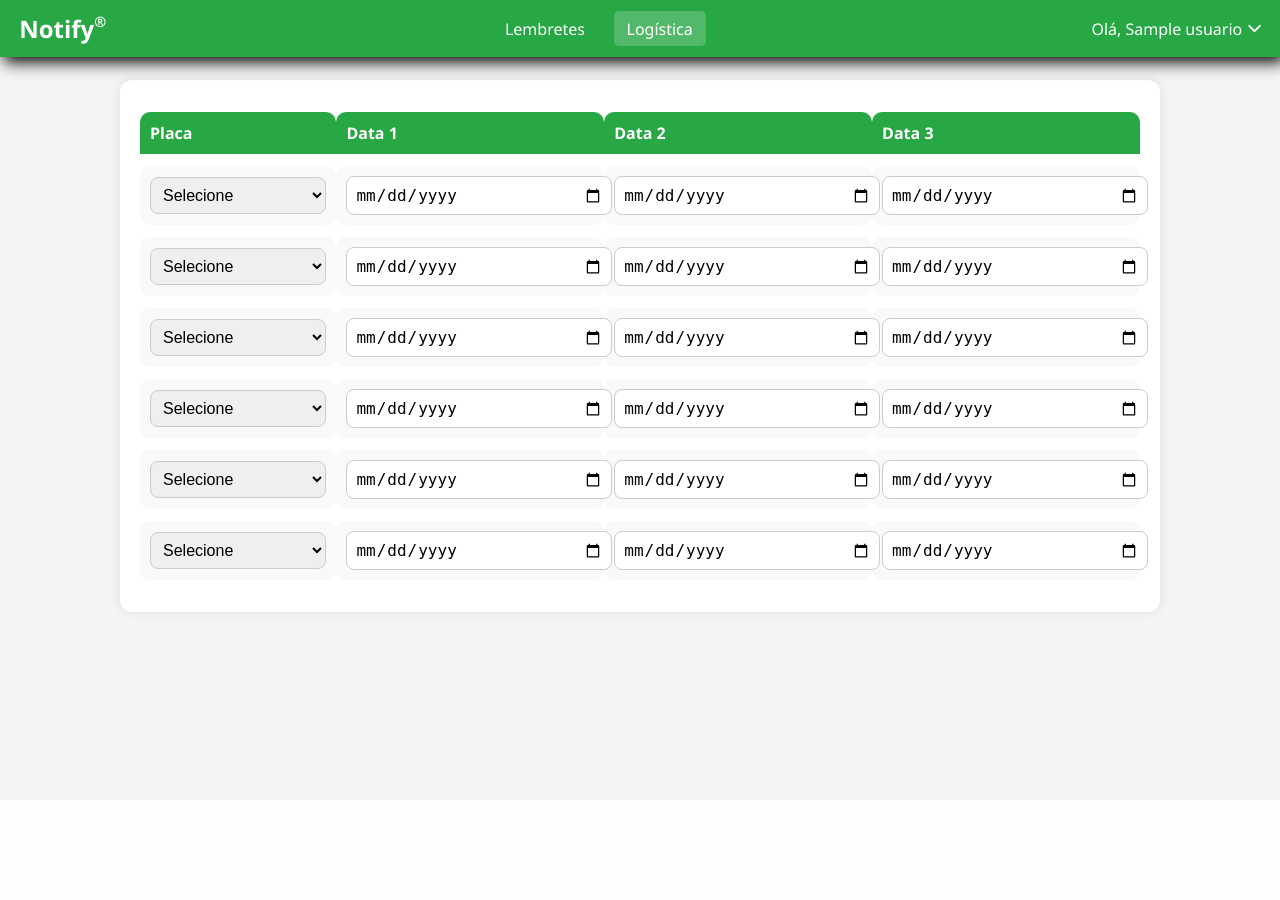
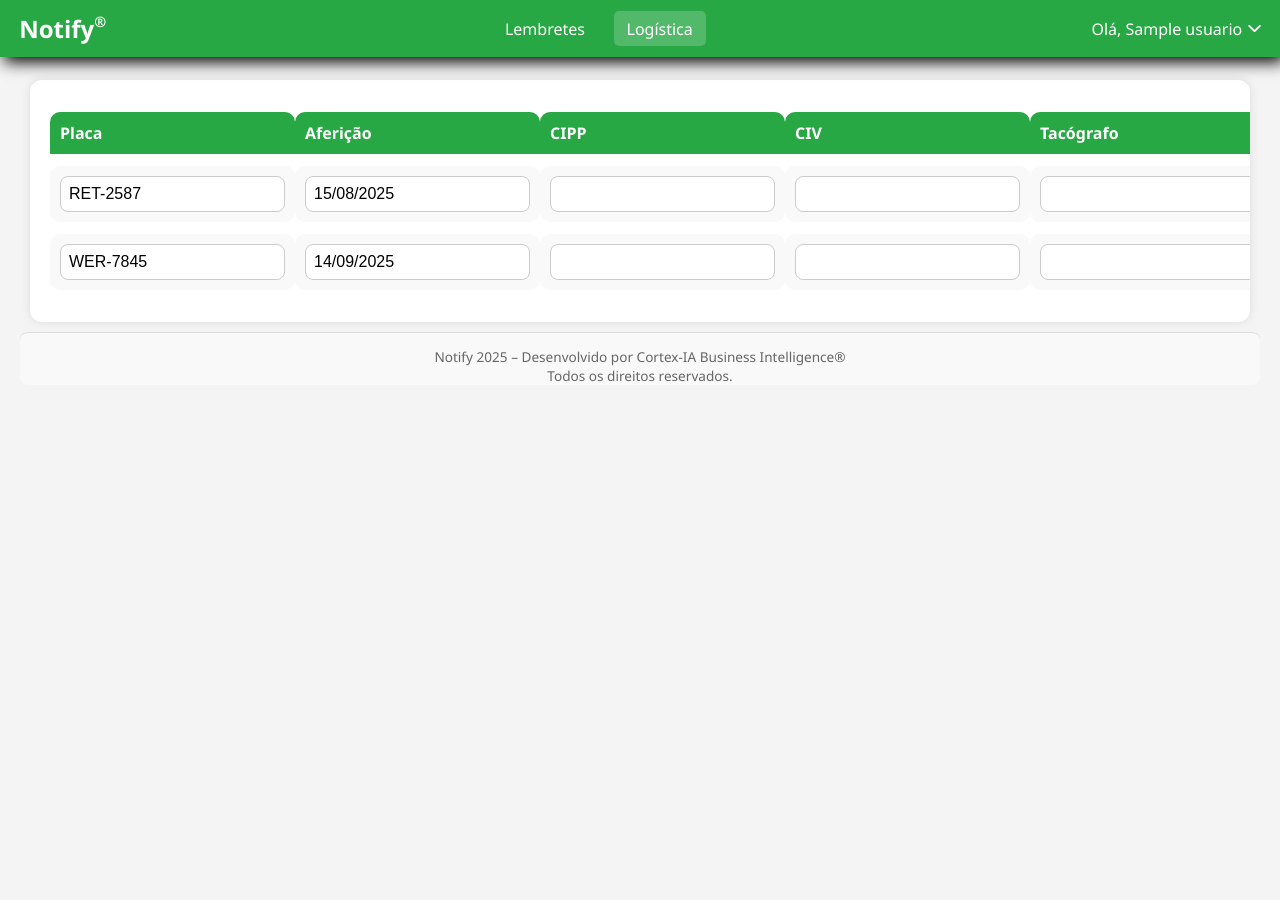
Before and after one commit to Cortex-ia-tech/Notify-App, a Flask app: page /logistica in a window 1280 px wide. Before the commit the page ends 618 px from the top, so only its background shows below. Run offline with Flask 3, Linux system fonts and the light colour scheme; a user stored in the database is signed in; data comes from the database, SQL or seed files in the repository; both versions use the stored data as it was after the commit; a database or web service that is not in the repository returns one stand-in record (values such as "Sample title"); some libraries are stand-ins or nearby versions.

Commit message:
inserção de colunas em logistica.html, criação do salvamento em sqlite

```diff
--- a/app.py
+++ b/app.py
@@ -1,5 +1,5 @@
 # app.py
-from persist.cache import ler_lembretes_cache, editar_lembrete_cache, sincronizar_cache_com_postgre, inserir_lembrete_cache, inicializar_cache_sqlite
+from persist.cache import ler_lembretes_cache, editar_lembrete_cache, sincronizar_cache_com_postgre, inserir_lembrete_cache, inicializar_cache_sqlite, inserir_placa_cache, ler_placas_cache, salvar_campo_logistica, ler_logistica_cache
 from flask import jsonify
 from random import randint
 from flask import Flask, render_template, request, redirect, session, url_for, flash
@@ -492,11 +492,54 @@ def logistica():
     if not current_user.is_authenticated:
         return redirect(url_for('login'))
 
-    # Exemplo: placas simuladas — você vai substituir depois por leitura do SQLite ou Postgre
-    placas = ["ABC-1234", "XYZ-5678", "JKL-9012", "GHI-3456"]
+    placas = ler_placas_cache()
+    linhas = ler_logistica_cache()
+    return render_template('logistica.html', placas=placas, linhas=linhas)
 
-    return render_template('logistica.html', placas=placas)
 
+@app.route('/salvar_placa', methods=['POST'])
+def salvar_placa():
+    if not current_user.is_authenticated:
+        return redirect(url_for('login'))
+
+    nova_placa = request.form.get('placa', '').strip().upper()
+    if nova_placa:
+        try:
+            inserir_placa_cache(nova_placa)
+            return jsonify({'status': 'ok'})
+        except Exception as e:
+            return jsonify({'status': 'erro', 'mensagem': str(e)}), 500
+
+    return jsonify({'status': 'erro', 'mensagem': 'Placa vazia'}), 400
+
+
+
+from persist.cache import salvar_campo_logistica
+
+@app.route('/salvar_campo_logistica', methods=['POST'])
+def salvar_campo_logistica_route():
+    if not current_user.is_authenticated:
+        return redirect(url_for('login'))
+
+    try:
+        placa = request.form.get('placa', '').strip().upper()
+        campo = request.form.get('campo', '').strip()
+        valor = request.form.get('valor', '').strip()
+
+        print(f"Recebido: placa={placa}, campo={campo}, valor={valor}")
+
+        if placa and campo:
+            salvar_campo_logistica(placa, campo, valor)
+            print("✅ Campo salvo com sucesso")
+            return jsonify({'status': 'ok'})
+        else:
+            print("⚠️ Dados incompletos")
+            return jsonify({'status': 'erro', 'mensagem': 'Dados incompletos'}), 400
+
+    except Exception as e:
+        import traceback
+        traceback.print_exc()
+        return jsonify({'status': 'erro', 'mensagem': str(e)}), 500
 
 
 @app.route('/sincronizar', methods=['POST'])
--- a/static/logistica.css
+++ b/static/logistica.css
@@ -2,12 +2,16 @@ body {
     font-family: 'Segoe UI', sans-serif;
     margin: 0;
     background: #f4f4f4;
-    padding: 80px 20px;
+    padding: 80px 20px 20px 20px; /* Reduz padding inferior */
+    min-height: 100vh;
+    display: flex;
+    flex-direction: column;
 }
 
 .tabela-logistica {
-    max-width: 1000px;
-    margin: 0 auto;
+    margin-left: 10px;
+    margin-right: 10px;
+    overflow-x: auto;
     background: white;
     padding: 20px;
     border-radius: 12px;
@@ -15,7 +19,8 @@ body {
 }
 
 table {
-    width: 100%;
+    width: max-content;
+    min-width: 100%;
     border-collapse: separate;
     border-spacing: 0 12px;
 }
@@ -27,18 +32,42 @@ th {
     color: white;
     border-top-left-radius: 10px;
     border-top-right-radius: 10px;
+    white-space: nowrap;
 }
 
 td {
     background: #f9f9f9;
     padding: 10px;
     border-radius: 10px;
+    white-space: nowrap;
 }
 
-select, input[type="date"] {
+select,
+input[type="date"],
+input[type="text"],
+input[list] {
     width: 100%;
     padding: 8px;
     border-radius: 8px;
     border: 1px solid #ccc;
     font-size: 1rem;
+    box-sizing: border-box;
 }
+
+footer {
+    margin-top: 10px;
+    /*padding: 20px;*/
+    text-align: center;
+    font-size: 0.85rem;
+    color: #666;
+    background-color: #f9f9f9;
+    border-top: 1px solid #ddd;
+    border-radius: 8px;
+}
+
+
+.conteudo-principal {
+    flex: 1;
+    display: flex;
+    flex-direction: column;
+}
--- a/templates/base.html
+++ b/templates/base.html
@@ -58,5 +58,7 @@
             }
         };
     </script>
+
+    {% block scripts %}{% endblock %}
 </body>
 </html>
--- a/templates/logistica.html
+++ b/templates/logistica.html
@@ -12,28 +12,152 @@
         <thead>
             <tr>
                 <th>Placa</th>
-                <th>Data 1</th>
-                <th>Data 2</th>
-                <th>Data 3</th>
+                <th>Aferição</th>
+                <th>CIPP</th>
+                <th>CIV</th>
+                <th>Tacógrafo</th>
+                <th>AET Federal</th>
+                <th>AET Bahia</th>
+                <th>AET Goiás</th>
+                <th>AET Alagoas</th>
+                <th>AET Minas Gerais</th>
             </tr>
         </thead>
-        <tbody>
-            {% for i in range(6) %}
-            <tr>
-                <td>
-                    <select>
-                        <option value="">Selecione</option>
-                        {% for placa in placas %}
-                        <option value="{{ placa }}">{{ placa }}</option>
-                        {% endfor %}
-                    </select>
-                </td>
-                <td><input type="date"></td>
-                <td><input type="date"></td>
-                <td><input type="date"></td>
-            </tr>
-            {% endfor %}
+        <tbody id="corpo-logistica">
+            {% if linhas %}
+                {% for linha in linhas %}
+                <tr>
+                    <td><input list="placas" name="placa_{{ loop.index0 }}" value="{{ linha.placa }}"></td>
+                    <td><input type="text" name="afericao_{{ loop.index0 }}" value="{{ linha.afericao or '' }}"></td>
+                    <td><input type="text" name="cipp_{{ loop.index0 }}" value="{{ linha.cipp or '' }}"></td>
+                    <td><input type="text" name="civ_{{ loop.index0 }}" value="{{ linha.civ or '' }}"></td>
+                    <td><input type="text" name="tacografo_{{ loop.index0 }}" value="{{ linha.tacografo or '' }}"></td>
+                    <td><input type="text" name="aet_federal_{{ loop.index0 }}" value="{{ linha.aet_federal or '' }}"></td>
+                    <td><input type="text" name="aet_bahia_{{ loop.index0 }}" value="{{ linha.aet_bahia or '' }}"></td>
+                    <td><input type="text" name="aet_goias_{{ loop.index0 }}" value="{{ linha.aet_goias or '' }}"></td>
+                    <td><input type="text" name="aet_alagoas_{{ loop.index0 }}" value="{{ linha.aet_alagoas or '' }}"></td>
+                    <td><input type="text" name="aet_minas_gerais_{{ loop.index0 }}" value="{{ linha.aet_minas_gerais or '' }}"></td>
+                </tr>
+                {% endfor %}
+            {% else %}
+                <tr>
+                    <td><input list="placas" name="placa_0" placeholder="Digite ou escolha"></td>
+                    <td><input type="text" name="afericao_0"></td>
+                    <td><input type="text" name="cipp_0"></td>
+                    <td><input type="text" name="civ_0"></td>
+                    <td><input type="text" name="tacografo_0"></td>
+                    <td><input type="text" name="aet_federal_0"></td>
+                    <td><input type="text" name="aet_bahia_0"></td>
+                    <td><input type="text" name="aet_goias_0"></td>
+                    <td><input type="text" name="aet_alagoas_0"></td>
+                    <td><input type="text" name="aet_minas_gerais_0"></td>
+                </tr>
+            {% endif %}
         </tbody>
+
     </table>
 </div>
+
+<datalist id="placas">
+    {% for placa in placas %}
+    <option value="{{ placa }}">
+    {% endfor %}
+</datalist>
+
+<footer>
+    <p>
+        Notify 2025 – Desenvolvido por Cortex-IA Business Intelligence® <br> Todos os direitos reservados.
+    </p>
+</footer>
 {% endblock %}
+
+{% block scripts %}
+<script>
+let linhaIndex = {{ linhas|length if linhas else 1 }};
+
+function criarLinha(index) {
+    const tbody = document.getElementById('corpo-logistica');
+    const tr = document.createElement('tr');
+
+    tr.innerHTML = `
+        <td><input list="placas" name="placa_${index}" placeholder="Digite ou escolha" required></td>
+        <td><input type="text" name="afericao_${index}"></td>
+        <td><input type="text" name="cipp_${index}"></td>
+        <td><input type="text" name="civ_${index}"></td>
+        <td><input type="text" name="tacografo_${index}"></td>
+        <td><input type="text" name="aet_federal_${index}"></td>
+        <td><input type="text" name="aet_bahia_${index}"></td>
+        <td><input type="text" name="aet_goias_${index}"></td>
+        <td><input type="text" name="aet_alagoas_${index}"></td>
+        <td><input type="text" name="aet_minas_gerais_${index}"></td>
+    `;
+
+    tbody.appendChild(tr);
+
+    const inputPlaca = tr.querySelector(`input[list="placas"]`);
+    inputPlaca.addEventListener('change', () => {
+        const placa = inputPlaca.value.trim().toUpperCase();
+        if (placa) {
+            fetch('/salvar_placa', {
+                method: 'POST',
+                headers: { 'Content-Type': 'application/x-www-form-urlencoded' },
+                body: `placa=${encodeURIComponent(placa)}`
+            });
+
+            if (index === linhaIndex) {
+                linhaIndex++;
+                criarLinha(linhaIndex);
+            }
+        }
+    });
+}
+
+document.addEventListener('DOMContentLoaded', () => {
+    const tbody = document.getElementById('corpo-logistica');
+    const ultimasLinhas = tbody.querySelectorAll('tr');
+    const ultimaLinha = ultimasLinhas[ultimasLinhas.length - 1];
+
+    if (ultimaLinha) {
+        const inputPlaca = ultimaLinha.querySelector('input[list="placas"]');
+        if (inputPlaca) {
+            inputPlaca.addEventListener('change', () => {
+                const placa = inputPlaca.value.trim().toUpperCase();
+                if (placa) {
+                    fetch('/salvar_placa', {
+                        method: 'POST',
+                        headers: { 'Content-Type': 'application/x-www-form-urlencoded' },
+                        body: `placa=${encodeURIComponent(placa)}`
+                    });
+
+                    criarLinha(linhaIndex);
+                    linhaIndex++;
+                }
+            });
+        }
+    }
+});
+
+document.addEventListener('input', function(event) {
+    const input = event.target;
+    const name = input.name;
+
+    if (!name || !name.includes('_')) return;
+
+    const [campo, index] = name.split('_');
+    const linha = input.closest('tr');
+    const placaInput = linha.querySelector('input[list="placas"]');
+    if (!placaInput) return;
+
+    const placa = placaInput.value.trim().toUpperCase();
+    const valor = input.value.trim();
+
+    if (placa) {
+        fetch('/salvar_campo_logistica', {
+            method: 'POST',
+            headers: { 'Content-Type': 'application/x-www-form-urlencoded' },
+            body: `placa=${encodeURIComponent(placa)}&campo=${encodeURIComponent(campo)}&valor=${encodeURIComponent(valor)}`
+        });
+    }
+});
+</script>
+{% endblock %}
```
Also changed, not shown: persist/cache.py (+137 -7 lines), persist/cache_usuario_7.db, persist/cache_usuario_compartilhado.db (added).
